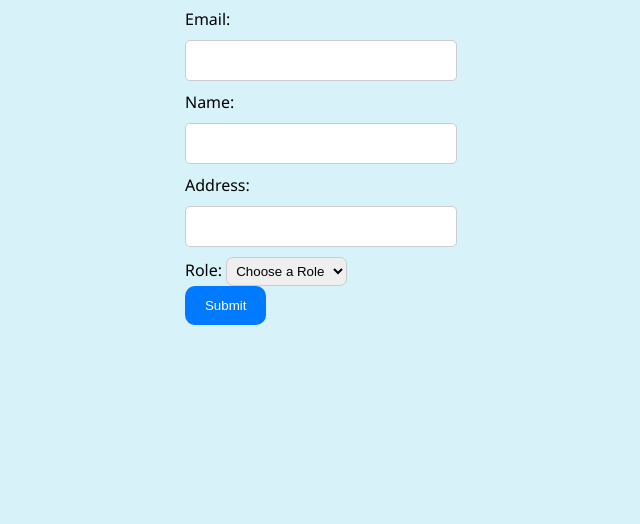
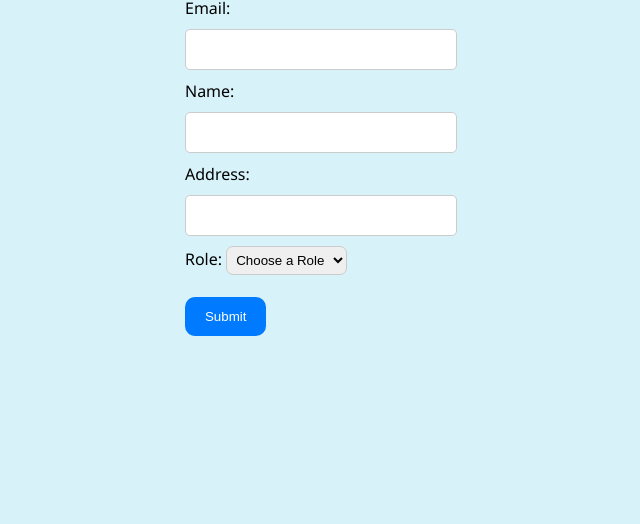
Before and after one commit to GarethFlandro/tinkerforchange, a plain HTML site: page templates/index.html in a window 1280 px wide. Shown: the part 276-800 px from the top of the page, without its empty margins (319-959 px from the left). Drawn offline with Linux system fonts and the light colour scheme; files that its build step writes are made by us from their sources.

Commit message:
Update index.html

```diff
--- a/templates/index.html
+++ b/templates/index.html
@@ -23,7 +23,7 @@
                <option value="" disabled selected>Choose a Role</option>
                <option value="distributor">Distributor</option>
                <option value="donator">Donator</option>
-           </select><br>
+           </select><br><br>
            <button type="submit">Submit</button>
        </form>
     </div>
```
